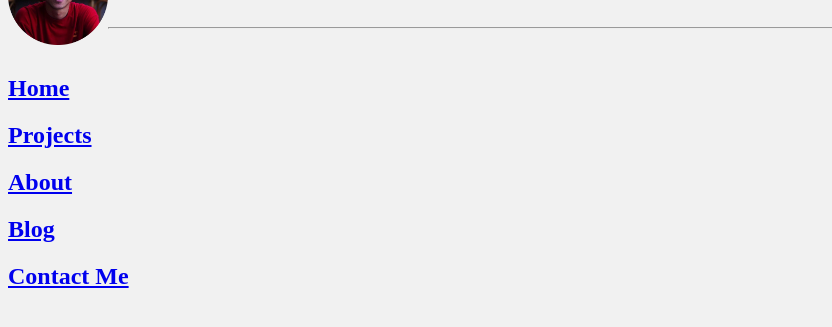
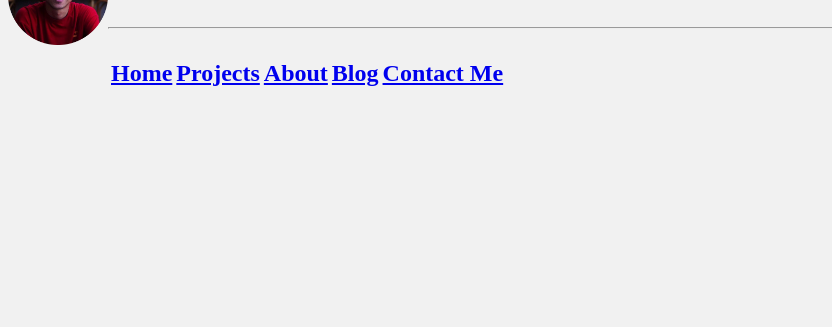
Before and after one commit to allyasuncion/allyasuncion.github.io, a plain HTML site: page index.html in a window 1280 px wide. Shown: the part 85-412 px from the top of the page, without its empty margins (0-832 px from the left). Drawn offline with Linux system fonts and the light colour scheme.

Commit message:
Add files via upload

```diff
--- a/index.html
+++ b/index.html
@@ -7,12 +7,16 @@
 <body bgcolor="F1F1F1">
     <img style="float:left" src="ally.jpg-modified.png" alt="self portrait"  height="100">
     <h1 style="font-size:45px;">SHACKILE ALLY C. ASUNCION</h1><hr/>
-    <br>
+    <table>
+        <tr>
+                <th><a href="Home.html"><h2>Home</h2></a></th>
+                <th><a href="Project.html"><h2>Projects</h2></a></th>
+                <th><a href="About.html"><h2>About</h2></a></th>
+                <th><a href="Blog.html"><h2>Blog</h2></a></th>
+                <th><a href="Contact Me.html"><h2>Contact Me</h2></a></th>
 
-    <a href="Home.html"><h2>Home</h2></a>
-    <a href="Project.html"><h2>Projects</h2></a>
-    <a href="About.html"><h2>About</h2></a>
-    <a href="Blog.html"><h2>Blog</h2></a>
-    <a href="Contact Me.html"><h2>Contact Me</h2></a>
+
+        </tr>
+    </table>
 </body>
 </html>
```
Also changed, not shown: Blog.html (+6 -1 lines), 1 other file.
